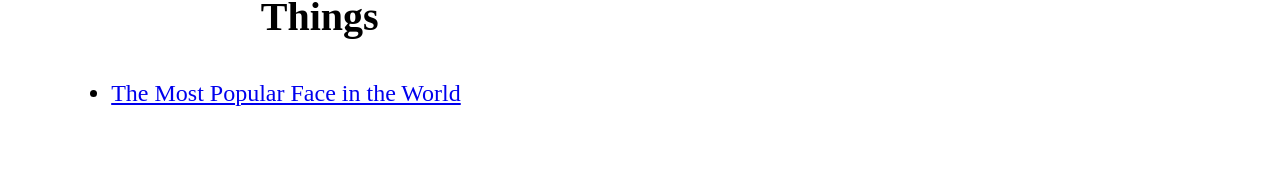
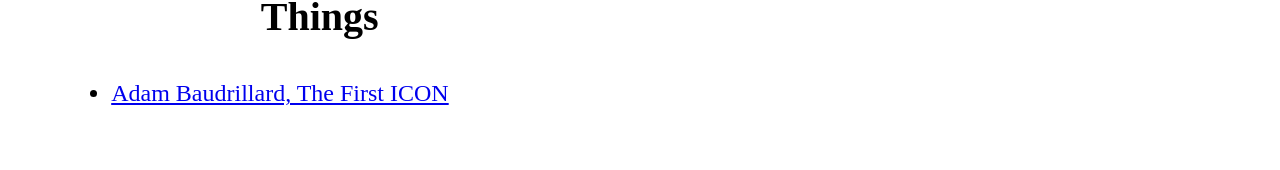
Before and after one commit to thecopied/thecopied.github.io, a plain HTML site: page pages/things.html in a window 1280 px wide. Shown: the part 150-320 px from the top of the page. Drawn offline with Linux system fonts and the light colour scheme.

Commit message:
Fixed article title

```diff
--- a/pages/things.html
+++ b/pages/things.html
@@ -20,7 +20,7 @@
 		<h2 id="side">Things</h2>
 		<div id="list">
 			<ul>
-			<li><a href="things/adambaudrillard/adambaudrillard.html">The Most Popular Face in the World</a></li>
+			<li><a href="things/adambaudrillard/adambaudrillard.html">Adam Baudrillard, The First ICON</a></li>
 			</ul>
 		</div>
 		</div>
```
